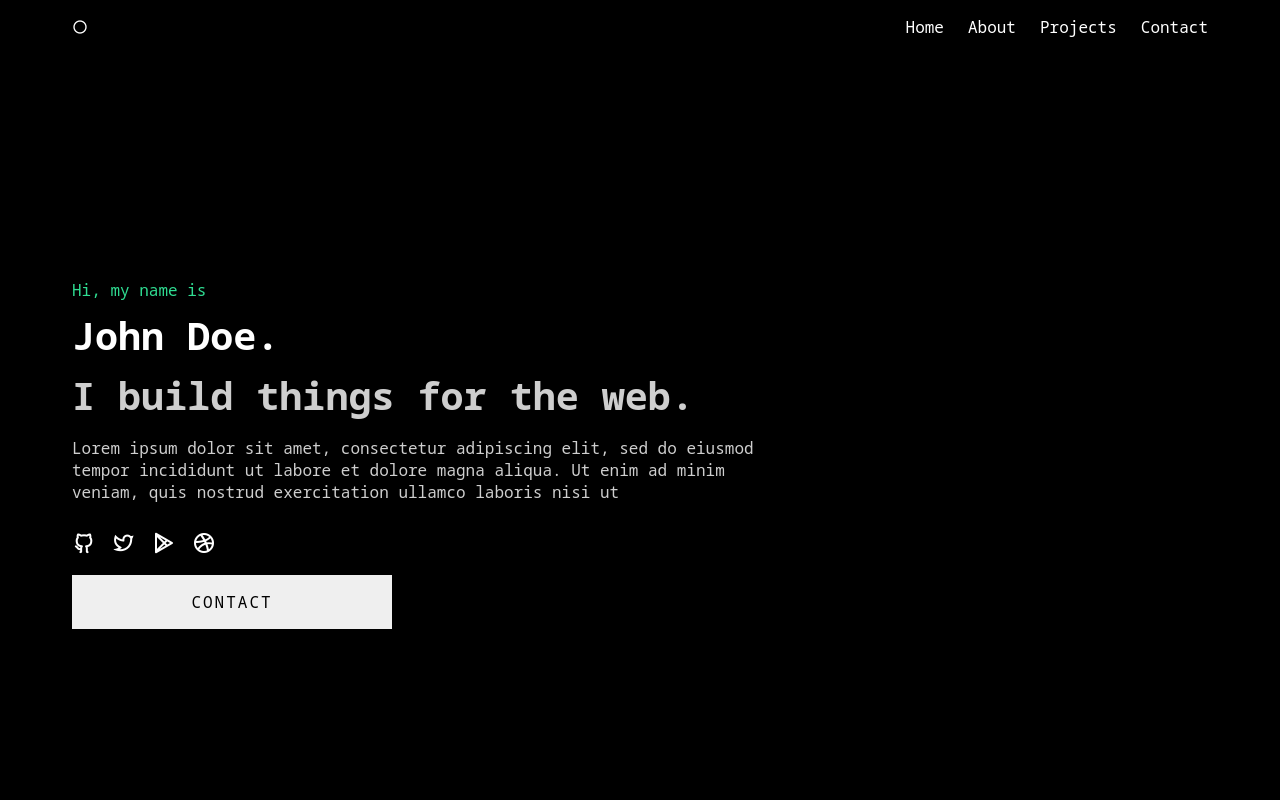
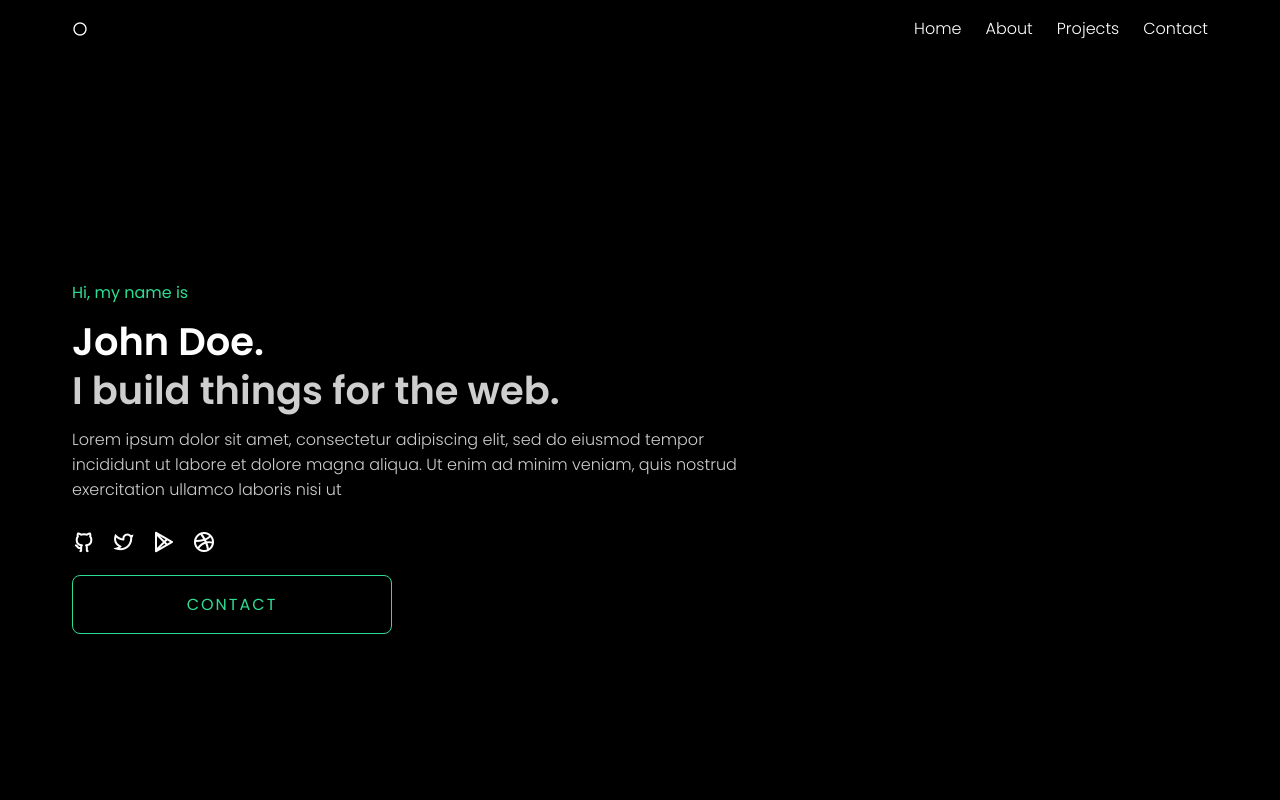
Before and after one commit to destructo570/portfolio-website, a React (Create React App) app: page / in a window 1280 px wide. Shown: the top 800 px of the page. Built offline with nearby package versions, Linux system fonts and the light colour scheme.

Commit message:
Change fonts

```diff
--- a/src/components/Footer/Footer.css
+++ b/src/components/Footer/Footer.css
@@ -3,4 +3,5 @@ footer {
   justify-content: center;
   font-size: 0.8rem;
   padding: 1.2rem 0;
+  font-family: "Noto Sans Mono", serif;
 }
--- a/src/components/Hero/Hero.css
+++ b/src/components/Hero/Hero.css
@@ -23,8 +23,8 @@
 
 .hero-title {
   font-size: clamp(2rem, 3vw, 3.6rem);
-  margin-top: 0.5rem;
   font-weight: 600;
+  line-height: 2.6rem;
   color: var(--text-secondary, white);
 }
 
--- a/src/index.css
+++ b/src/index.css
@@ -1,4 +1,5 @@
 @import url("https://fonts.googleapis.com/css2?family=Noto+Sans+Mono:wght@200;300;400;500&display=swap");
+@import url("https://fonts.googleapis.com/css2?family=Poppins:wght@300;400;600&display=swap");
 
 :root {
   --text-primary: white;
@@ -27,7 +28,7 @@
 
 body {
   margin: 0;
-  font-family: "Noto Sans Mono", serif !important;
+  font-family: "Poppins", serif !important;
   font-weight: 300;
   -webkit-font-smoothing: antialiased;
   -moz-osx-font-smoothing: grayscale;
@@ -54,13 +55,65 @@ code {
 .btn {
   padding: 1rem 2rem;
   width: 100%;
-  border: 0;
-  font-family: "Noto Sans Mono", serif;
+  background-color: transparent;
+  color: var(--accent-primary);
+  border-radius: 8px;
+  border: 1px solid var(--accent-primary);
+  font-family: "Poppins", serif;
   font-size: 1rem;
-  font-weight: 500;
+  font-weight: 400;
   text-transform: uppercase;
   letter-spacing: 2px;
+  position: relative;
+  z-index: 1;
+  transition: all 0.5s;
+  overflow: hidden;
 }
+
+.btn:after {
+  content: "";
+  position: absolute;
+  bottom: 0;
+  left: 0;
+  width: 100%;
+  height: 100%;
+  background-color: transparent;
+  color: var(--text-primary);
+  border: 0;
+  border-radius: 8px;
+  z-index: -2;
+}
+.btn:before {
+  content: "";
+  position: absolute;
+  bottom: 0;
+  left: 0;
+  width: 0%;
+  height: 100%;
+  background-color: rgba(48, 250, 223, 0.233);
+  color: var(--text-primary);
+
+  border: 0;
+  transition: all 0.3s;
+  border-radius: 8px;
+  z-index: -1;
+}
+
+.btn:hover {
+  color: var(--text-primary);
+  cursor: pointer;
+}
+
+.btn:hover::before {
+  width: 100%;
+}
+
+/* .btn:hover {
+  background-color: var(--accent-primary);
+  border: 1px solid var(--accent-primary);
+  transition: background-color 0.5s, border 0.5s;
+  cursor: pointer;
+} */
 
 /* Modifiers */
 
```
